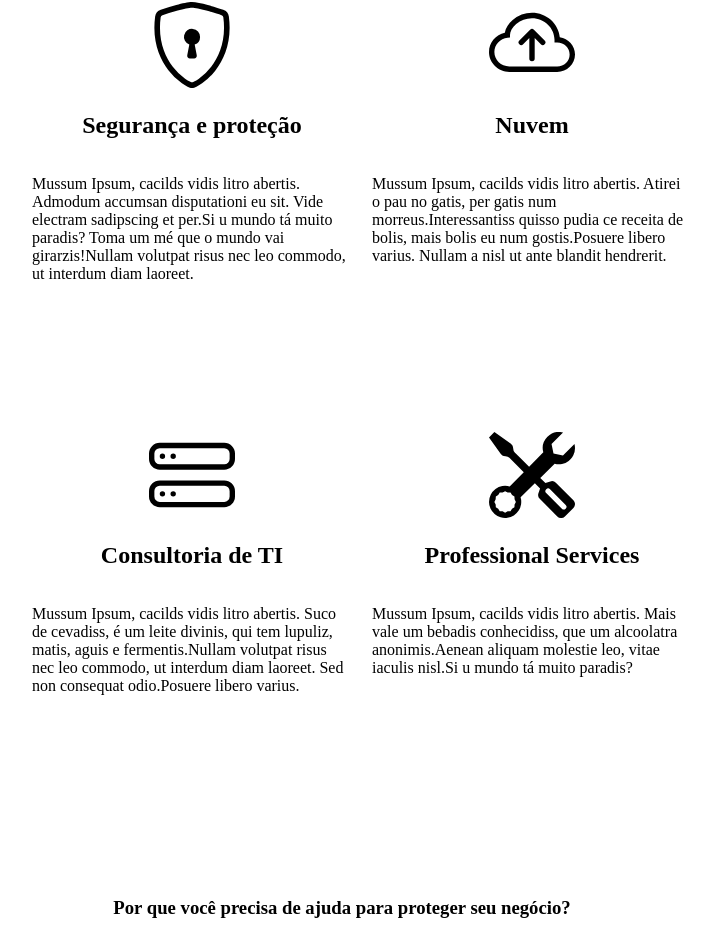
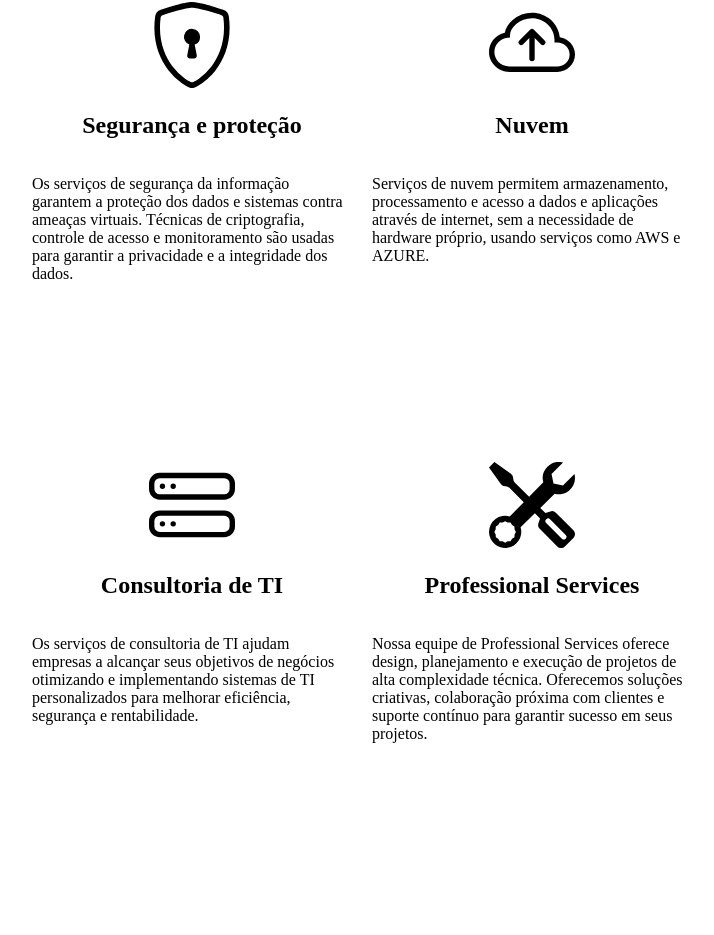
Before and after one commit to ronaldscruz/data-safety, a Next.js app: page / in a window 1280 px wide. Shown: the part 813-1748 px from the top of the page, without its empty margins (298-1012 px from the left). Built offline with nearby package versions, Linux system fonts and the light colour scheme.

Commit message:
feat: services cards description added

```diff
--- a/components/pages/index/ServicesCards/data.js
+++ b/components/pages/index/ServicesCards/data.js
@@ -20,25 +20,25 @@ const serviceCards = [
     iconComponent: BsShieldLock,
     title: "Segurança e proteção",
     description:
-      "Mussum Ipsum, cacilds vidis litro abertis. Admodum accumsan disputationi eu sit. Vide electram sadipscing et per.Si u mundo tá muito paradis? Toma um mé que o mundo vai girarzis!Nullam volutpat risus nec leo commodo, ut interdum diam laoreet.",
+      "Os serviços de segurança da informação garantem a proteção dos dados e sistemas contra ameaças virtuais. Técnicas de criptografia, controle de acesso e monitoramento são usadas para garantir a privacidade e a integridade dos dados.",
   }),
   createServiceCard({
     iconComponent: BsCloudArrowUp,
     title: "Nuvem",
     description:
-      "Mussum Ipsum, cacilds vidis litro abertis. Atirei o pau no gatis, per gatis num morreus.Interessantiss quisso pudia ce receita de bolis, mais bolis eu num gostis.Posuere libero varius. Nullam a nisl ut ante blandit hendrerit.",
+      "Serviços de nuvem permitem armazenamento, processamento e acesso a dados e aplicações através de internet, sem a necessidade de hardware próprio, usando serviços como AWS e AZURE.",
   }),
   createServiceCard({
     iconComponent: BsHddStack,
     title: "Consultoria de TI",
     description:
-      "Mussum Ipsum, cacilds vidis litro abertis. Suco de cevadiss, é um leite divinis, qui tem lupuliz, matis, aguis e fermentis.Nullam volutpat risus nec leo commodo, ut interdum diam laoreet. Sed non consequat odio.Posuere libero varius.",
+      "Os serviços de consultoria de TI ajudam empresas a alcançar seus objetivos de negócios otimizando e implementando sistemas de TI personalizados para melhorar eficiência, segurança e rentabilidade.",
   }),
   createServiceCard({
     iconComponent: BsTools,
     title: "Professional Services",
     description:
-      "Mussum Ipsum, cacilds vidis litro abertis. Mais vale um bebadis conhecidiss, que um alcoolatra anonimis.Aenean aliquam molestie leo, vitae iaculis nisl.Si u mundo tá muito paradis?",
+      "Nossa equipe de Professional Services oferece design, planejamento e execução de projetos de alta complexidade técnica. Oferecemos soluções criativas, colaboração próxima com clientes e suporte contínuo para garantir sucesso em seus projetos.",
   }),
 ];
 
--- a/components/pages/index/ServicesCards/styles.js
+++ b/components/pages/index/ServicesCards/styles.js
@@ -54,7 +54,7 @@ export const ServiceItem = styled.li`
   align-items: center;
   width: 320px;
   max-width: 100%;
-  height: 430px;
+  height: 460px;
   padding: var(--spacing-xxxl) var(--spacing-xxl);
   margin-right: var(--spacing-xl);
   background: var(--negative-color);
```
